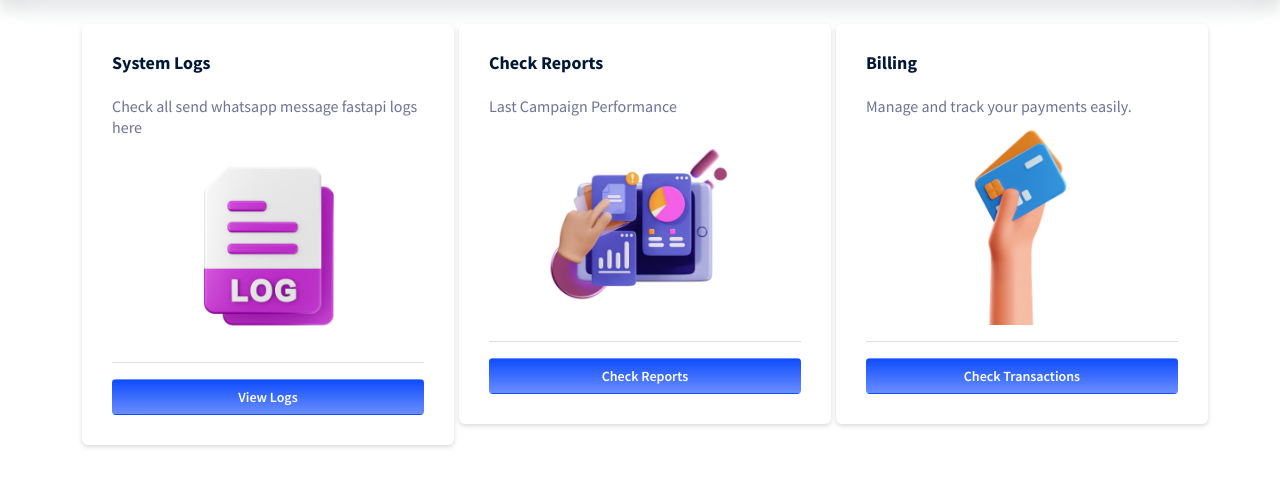
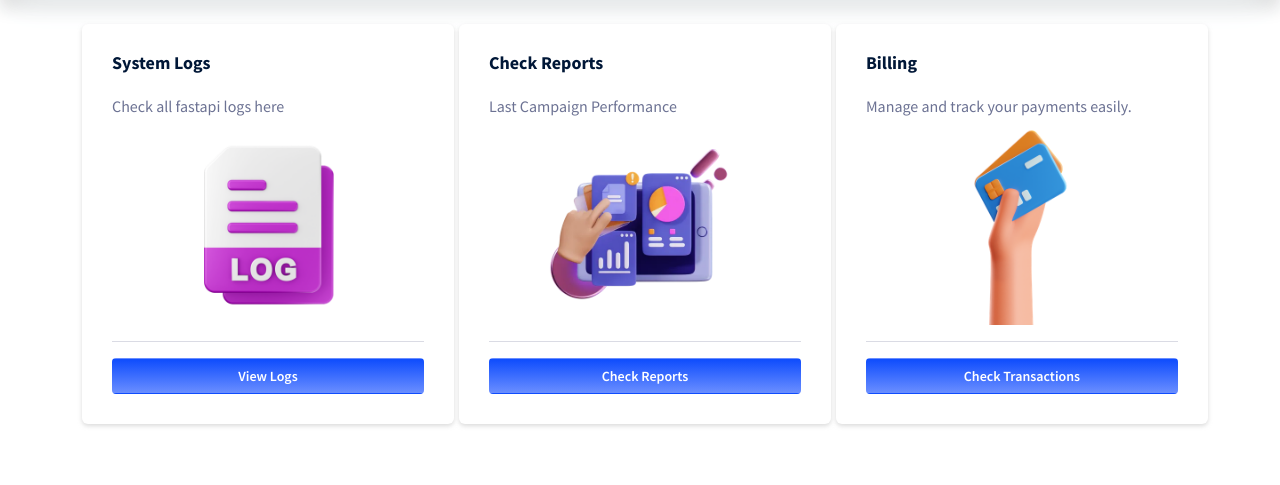
Before and after one commit to itsolution4india/sms_center, a Django app: page /dashboard/ in a window 1280 px wide. Shown: the part 134-619 px from the top of the page. Run offline with Django 5.2, Linux system fonts and the light colour scheme; the visitor is signed in with stand-in values (Sample User, id 1); some libraries are stand-ins or nearby versions.

Commit message:
Updated dashboard page

```diff
--- a/sms_app/templates/dashboard.html
+++ b/sms_app/templates/dashboard.html
@@ -19,7 +19,7 @@
         <div class="card">
           <div class="card-body">
             <h6 class="card-title">System logs</h6>
-            <p class="text-sm ">Check all send whatsapp message fastapi logs here</p>
+            <p class="text-sm ">Check all fastapi logs here</p>
             <div class="pe-2">
               <div class="chart">
                 <img class="img_tag" style="display: block; margin: auto;" src="{% static 'images/dashboard/log-file.webp' %}" alt="">
```
